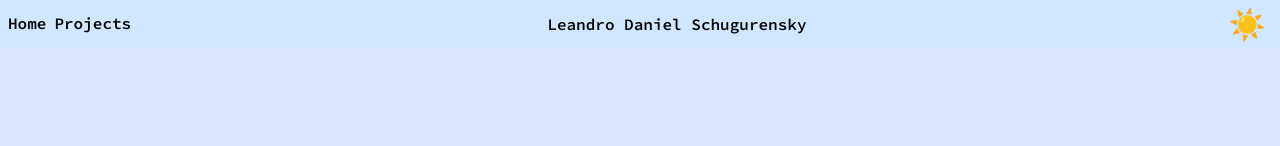
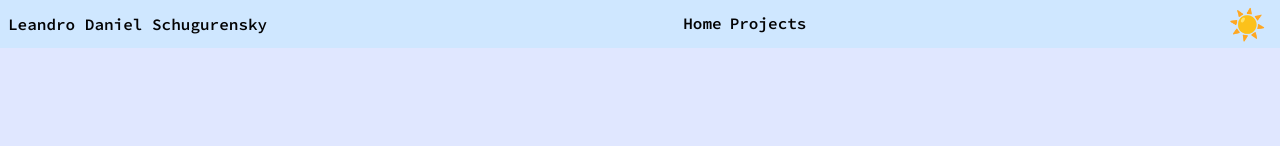
Before and after one commit to nicolasboattini/Portfolio, a React (Vite) app: page /home in a window 1280 px wide. Shown: the top 146 px of the page. Built offline with nearby package versions, Linux system fonts and the light colour scheme.

Commit message:
Refactor: Cambio de orden de objetos del navbar

```diff
--- a/src/components/navbar/Navbar.tsx
+++ b/src/components/navbar/Navbar.tsx
@@ -6,13 +6,15 @@ export default function Navbar() {
   const location = useLocation();
 
   return (
-    <section className="w-full h-12 bg-LIGHT-BG-S dark:bg-DARK-BG-S dark:text-D-T-P text-L-T-P p-2 flex items-center justify-between">
+    <section className="w-full h-12 p-2 flex items-center justify-between
+    bg-LIGHT-BG-S dark:bg-DARK-BG-dark dark:text-D-T-P text-L-T-P">
+      <p>{dataProfile.fullname}</p>
+
       <article className="flex gap-2">
         <Link to='/home' className={`border-b-2 border-transparent ${location.pathname === '/home' ? 'border-DARK-BORDER-light' : ''}`}>Home</Link>
         <Link to='/projects' className={`border-b-2 border-transparent ${location.pathname === '/projects' ? 'border-DARK-BORDER-light' : ''}`}>Projects</Link>
       </article>
 
-      <p>{dataProfile.fullname}</p>
 
       <ChangeTheme />
     </section>
```
